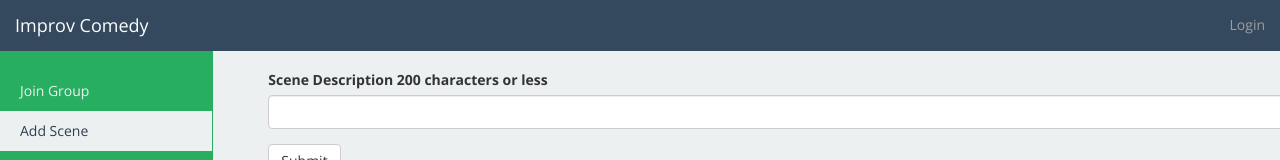
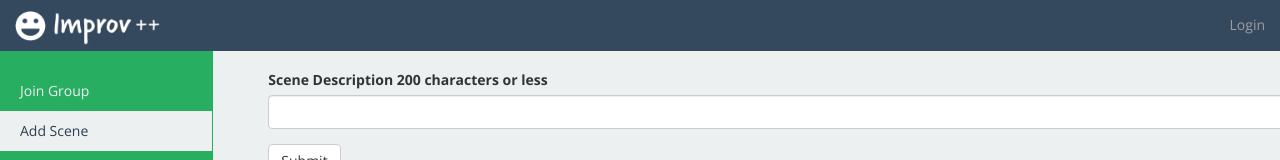
Before and after one commit to christophert/improvplusplus, a website: page public/add.html in a window 1280 px wide. Shown: the top 160 px of the page. Drawn offline with nearby package versions, Linux system fonts and the light colour scheme; some packages are replaced by stand-ins of ours; a script that the page names is missing.

Commit message:
Update add.html

```diff
--- a/public/add.html
+++ b/public/add.html
@@ -26,7 +26,7 @@
 	<script src="jquery.nicescroll.js"></script>
 </head>
 <body style="background-color: #ecf0f1;">
-	<nav class="navbar navbar-inverse navbar-fixed-top" style="background-color: #34495e; border-color: #34495e;">
+<nav class="navbar navbar-inverse navbar-fixed-top" style="background-color: #34495e; border-color: #34495e;">
       <div class="container-fluid">
         <div class="navbar-header">
           <button type="button" class="navbar-toggle collapsed" data-toggle="collapse" data-target="#navbar" aria-expanded="false" aria-controls="navbar">
@@ -35,10 +35,10 @@
             <span class="icon-bar"></span>
             <span class="icon-bar"></span>
           </button>
-          <a class="navbar-brand" href="#">Improv Comedy</a>
+          <a class="navbar-brand" href="#"><img src="index.png" style="max-height: 35px; margin-top: -4px;"/></a>
         </div>
         <div id="navbar" class="navbar-collapse collapse">
-	  <ul class="nav navbar-nav navbar-right">
+          <ul class="nav navbar-nav navbar-right">
             <li id="login"><a href="/login">Login</a></li>
             <li id="loggedIn" style="display:hidden"></li>
             <li id="logout" style="display:hidden"></li>
```
